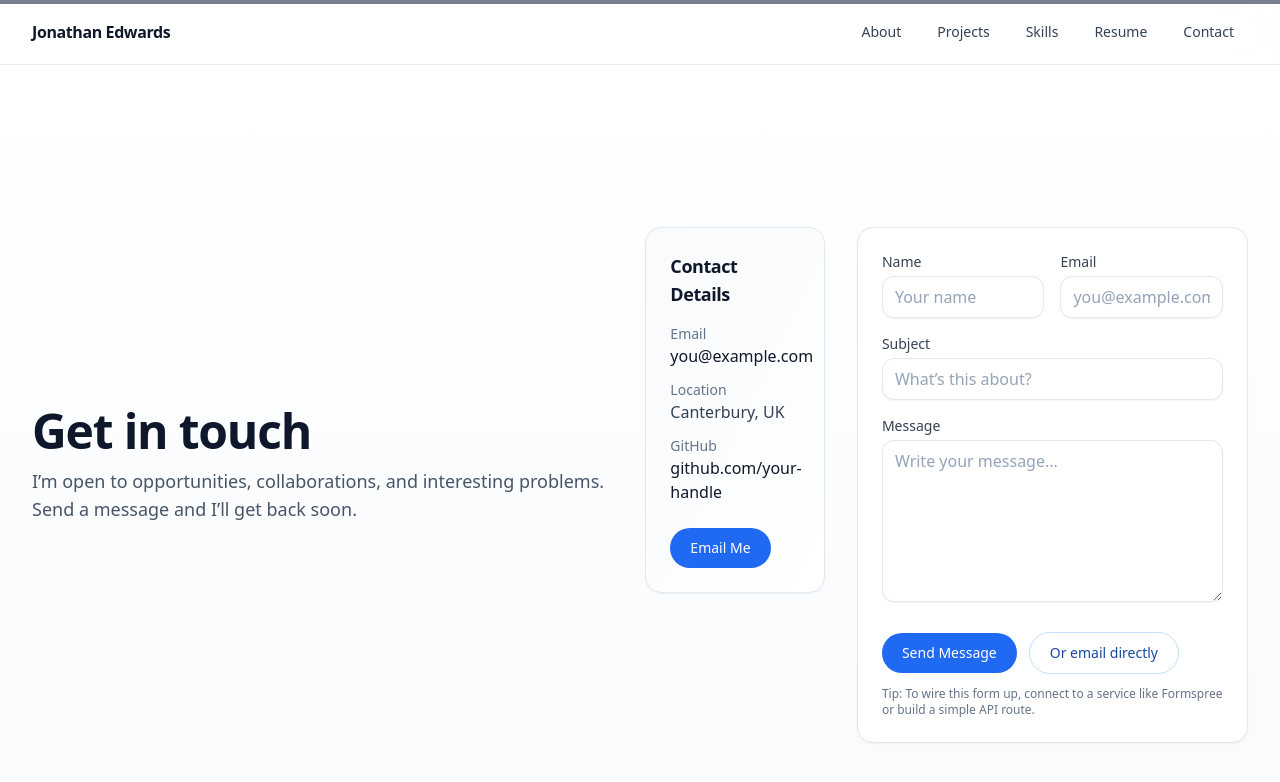
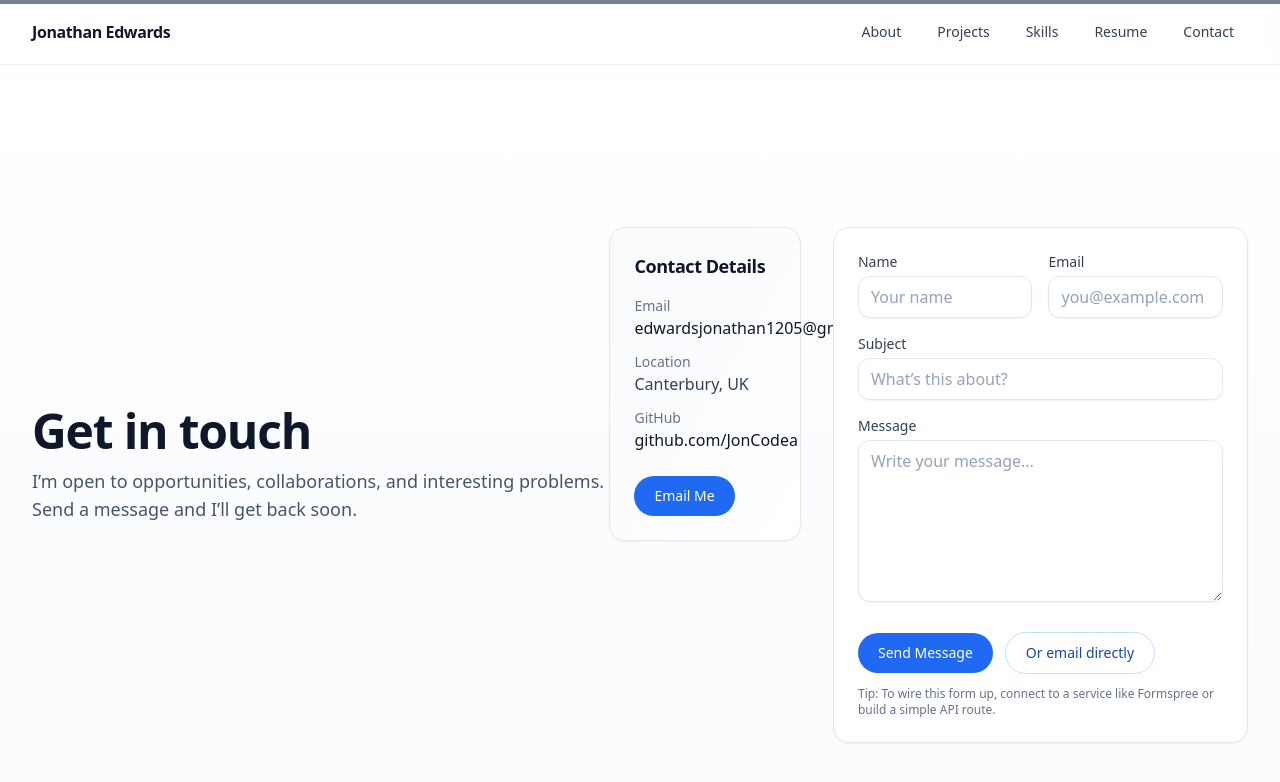
Before and after one commit to JonCodea/PortfolioWebsite, a Next.js app: page /contact in a window 1280 px wide. Shown: the top 782 px of the page. Built offline with nearby package versions, Linux system fonts and the light colour scheme.

Commit message:
chore(links): update LinkedIn and GitHub URLs across site to correct profiles

```diff
--- a/src/app/contact/page.tsx
+++ b/src/app/contact/page.tsx
@@ -16,7 +16,7 @@ export default function ContactPage() {
             <ul className="mt-4 space-y-3 text-slate-700">
               <li>
                 <span className="block text-sm text-slate-500">Email</span>
-                <a href="mailto:you@example.com" className="font-medium hover:underline">you@example.com</a>
+                <a href="mailto:edwardsjonathan1205@gmail.com" className="font-medium hover:underline">edwardsjonathan1205@gmail.com</a>
               </li>
               <li>
                 <span className="block text-sm text-slate-500">Location</span>
@@ -24,12 +24,12 @@ export default function ContactPage() {
               </li>
               <li>
                 <span className="block text-sm text-slate-500">GitHub</span>
-                <a href="https://github.com/" target="_blank" rel="noopener noreferrer" className="font-medium hover:underline">github.com/your-handle</a>
+                <a href="https://github.com/JonCodea" target="_blank" rel="noopener noreferrer" className="font-medium hover:underline">github.com/JonCodea</a>
               </li>
             </ul>
             <div className="mt-6">
               <a
-                href="mailto:you@example.com?subject=Hello Jonathan"
+                href="mailto:edwardsjonathan1205@gmail.com?subject=Hello Jonathan"
                 className="inline-flex items-center justify-center rounded-full bg-brand-600 px-5 py-2.5 text-sm font-medium text-white hover:bg-brand-700"
               >
                 Email Me
@@ -95,7 +95,7 @@ export default function ContactPage() {
                 Send Message
               </button>
               <a
-                href="mailto:you@example.com"
+                href="mailto:edwardsjonathan1205@gmail.com"
                 className="inline-flex items-center justify-center rounded-full border border-brand-200 bg-white px-5 py-2.5 text-sm font-medium text-brand-800 hover:bg-brand-50"
               >
                 Or email directly
--- a/src/components/Footer.tsx
+++ b/src/components/Footer.tsx
@@ -3,8 +3,8 @@ import { Mail, Linkedin, Github, MapPin } from "lucide-react"
 export default function Footer() {
   const year = new Date().getFullYear()
   const email = "edwardsjonathan1205@gmail.com"
-  const linkedInUrl = "https://www.linkedin.com/in/jonathan-edwards"
-  const githubUrl = "https://github.com/"
+  const linkedInUrl = "https://www.linkedin.com/in/jonathan-edwards-1400b730a/"
+  const githubUrl = "https://github.com/JonCodea"
 
   return (
     <footer className="bg-[#071023] text-white border-t border-white/10">
--- a/src/components/Hero.tsx
+++ b/src/components/Hero.tsx
@@ -161,7 +161,7 @@ export const Hero = () => {
               Download Resume
             </a>
             <a
-              href="https://github.com/"
+              href="https://github.com/JonCodea"
               target="_blank"
               rel="noopener noreferrer"
               className="inline-flex items-center justify-center gap-2 rounded-full bg-slate-900 px-5 py-2.5 text-sm font-medium text-white shadow-sm hover:bg-slate-800 focus:outline-none focus:ring-2 focus:ring-slate-500 focus:ring-offset-2"
--- a/src/components/ProjectCard.tsx
+++ b/src/components/ProjectCard.tsx
@@ -9,7 +9,7 @@ interface ProjectCardProps {
   demo?: string
 }
 
-export function ProjectCard({ title, desc, tags, github = 'https://github.com/', demo = '#' }: ProjectCardProps) {
+export function ProjectCard({ title, desc, tags, github = 'https://github.com/JonCodea', demo = '#' }: ProjectCardProps) {
   return (
     <article className="group relative overflow-hidden rounded-2xl border border-slate-200 bg-white p-6 shadow-sm transition hover:shadow-md hover:-translate-y-0.5">
       <div className="flex items-start justify-between gap-4">
--- a/src/sections/ContactSection.tsx
+++ b/src/sections/ContactSection.tsx
@@ -4,7 +4,7 @@ import { Reveal } from "@/components/Reveal"
 
 export function ContactSection() {
   const email = "edwardsjonathan1205@gmail.com"
-  const linkedInUrl = "https://www.linkedin.com/in/jonathan-edwards"
+  const linkedInUrl = "https://www.linkedin.com/in/jonathan-edwards-1400b730a/"
 
   return (
     <section id="contact" className="min-h-screen flex items-center justify-center py-24 bg-[#071023]">
--- a/src/sections/ProjectsSection.tsx
+++ b/src/sections/ProjectsSection.tsx
@@ -29,7 +29,7 @@ export default function ProjectsSection() {
       desc: 'A web & mobile app that helps users beat procrastination through gamified goals and an AI chatbot for personalised productivity guidance.',
       role: 'Lead Developer',
       techStack: ['React', 'React Native', 'TypeScript', 'Supabase', 'Deepseek API', 'Figma'],
-      github: 'https://github.com/',
+      github: 'https://github.com/JonCodea',
       demo: '#',
       category: 'Frontend & Backend',
       featured: true,
@@ -43,7 +43,7 @@ export default function ProjectsSection() {
       desc: 'A Streamlit app that forecasts UK house prices and simulates savings & affordability using ARIMA and Monte Carlo models.',
       role: 'Developer & Data Engineer',
       techStack: ['Python', 'Streamlit', 'pandas', 'numpy', 'statsmodels', 'Plotly', 'ReportLab'],
-      github: 'https://github.com/',
+      github: 'https://github.com/JonCodea',
       demo: '#',
       category: 'Data',
       featured: false,
@@ -57,7 +57,7 @@ export default function ProjectsSection() {
       desc: 'A 2D Godot game implementing gameplay logic, scoring, and persistence with SQLite for player data.',
       role: 'Game Developer',
       techStack: ['Godot', 'GDScript', 'SQLite'],
-      github: 'https://github.com/',
+      github: 'https://github.com/JonCodea',
       demo: '#',
       category: 'Game',
       featured: false,
@@ -229,7 +229,7 @@ export default function ProjectsSection() {
               <div className="relative group">
                 <div className="absolute inset-0 bg-gradient-to-r from-blue-400 to-blue-600 rounded-full blur-xl opacity-40 group-hover:opacity-75 transition-opacity"></div>
                 <a
-                  href="https://github.com/"
+                  href="https://github.com/JonCodea"
                   className="relative inline-flex items-center gap-3 px-6 sm:px-8 py-3 sm:py-4 bg-blue-900 text-white font-bold text-base sm:text-lg rounded-full hover:scale-105 transition-transform"
                 >
                   <Github className="h-6 w-6" />
```
